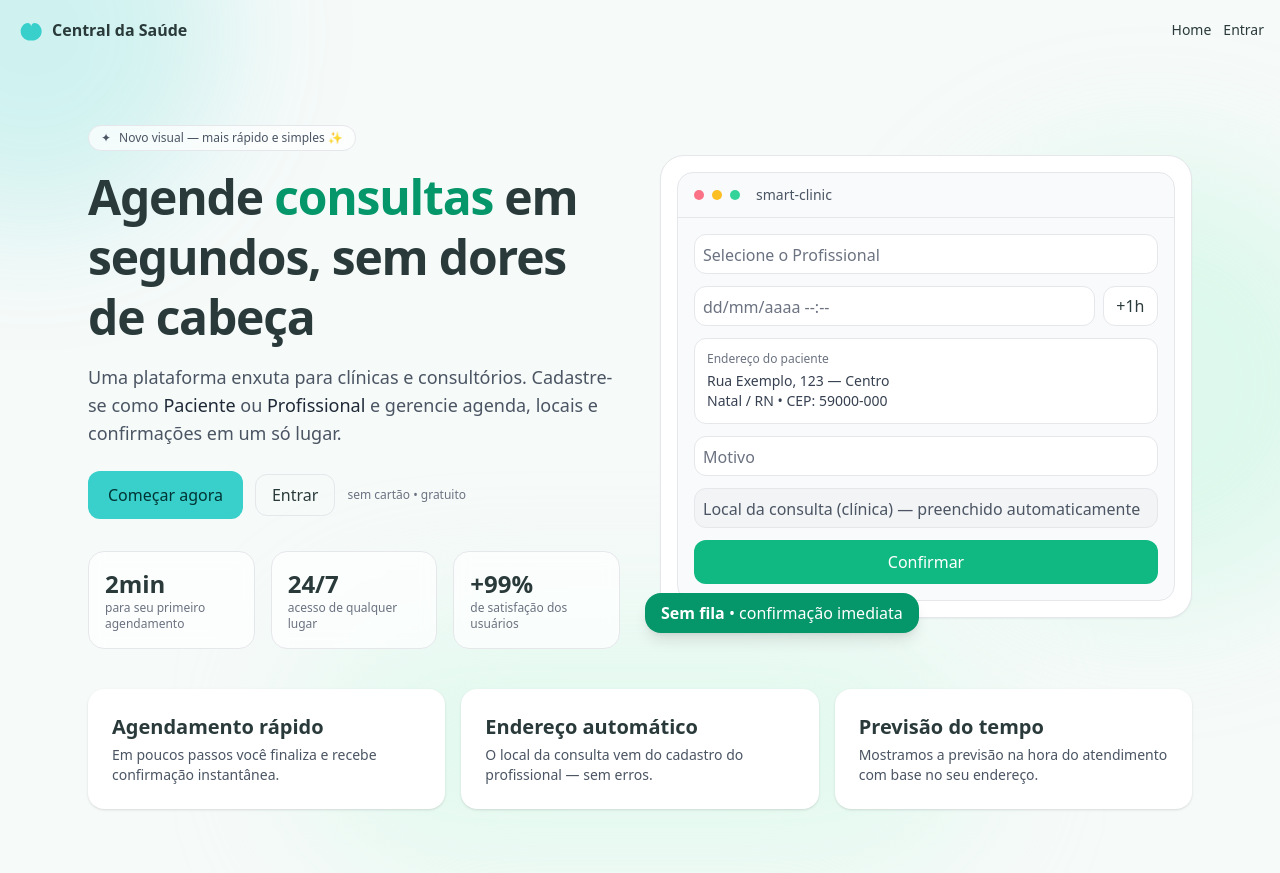
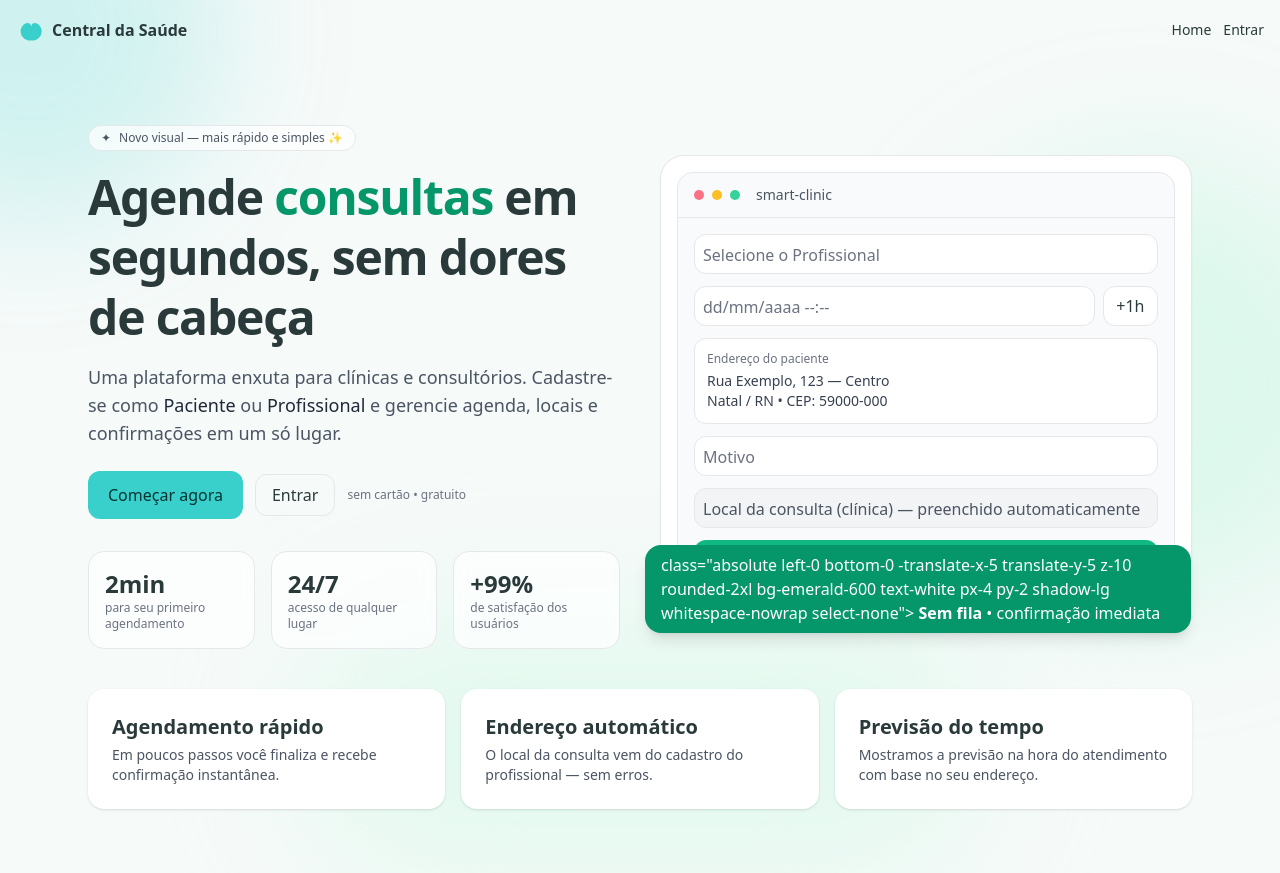
Before and after one commit to alexsantos-djesus/smart-clinic, a Vue app in the folder frontend/: page / in a window 1280 px wide. Built offline with nearby package versions, Linux system fonts and the light colour scheme; no server answers.

Commit message:
Update Home.vue

```diff
--- a/frontend/src/pages/Home.vue
+++ b/frontend/src/pages/Home.vue
@@ -105,6 +105,9 @@
 
           <!-- floating badge -->
           <div class="absolute -bottom-4 -left-4 rounded-2xl bg-emerald-600 text-white px-4 py-2 shadow-lg">
+            class="absolute left-0 bottom-0 -translate-x-5 translate-y-5 z-10
+             rounded-2xl bg-emerald-600 text-white px-4 py-2 shadow-lg
+             whitespace-nowrap select-none">
             <span class="font-semibold">Sem fila</span> • confirmação imediata
           </div>
         </div>
```
